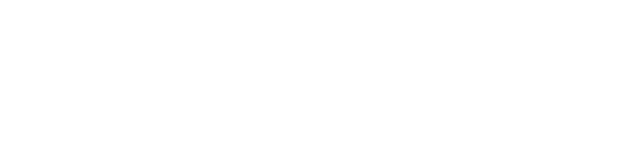
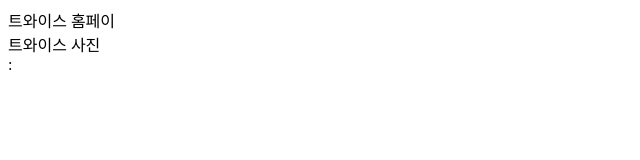
Before and after one commit to realcoding-11team/RealCoding-Team-11, a plain HTML site: page index.html in a window 1280 px wide. Shown: the whole page, without its empty margins (0-640 px from the left). Drawn offline with Linux system fonts and the light colour scheme.

Commit message:
text update

```diff
--- a/index.html
+++ b/index.html
@@ -1 +1,4 @@
-<html></html>
+<html>트와이스 홈페이
+<div>트와이스 사진</div>
+</html>
+:
```
